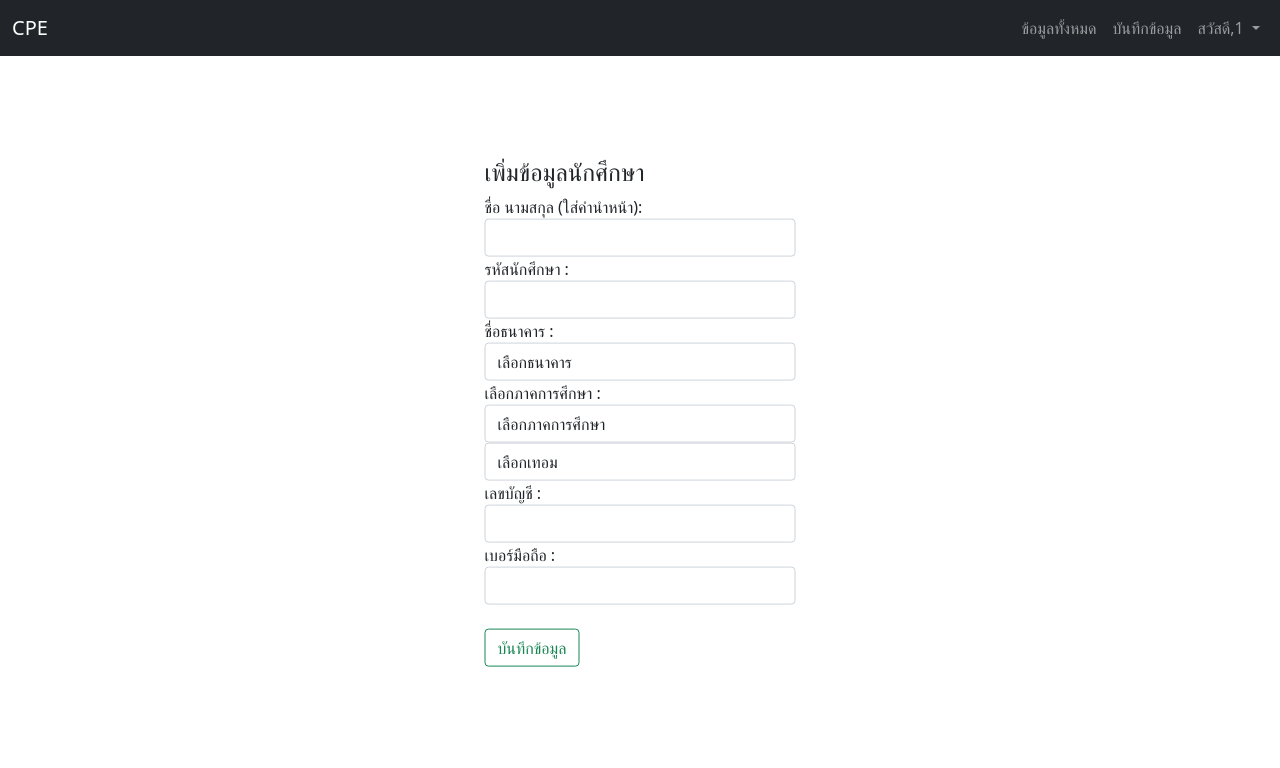
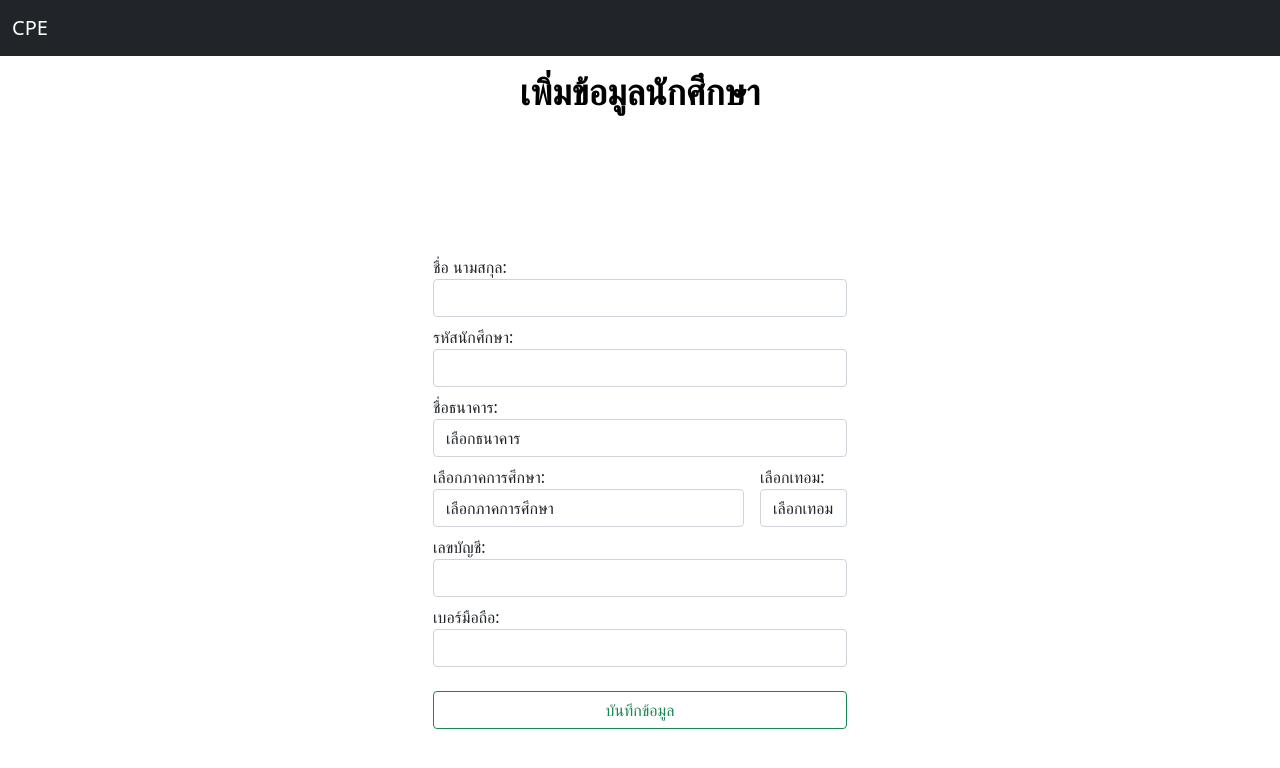
Before and after one commit to MonerProgram/cpework, a PHP site: page /register.php in a window 1280 px wide. Shown: the top 768 px of the page. Run offline with PHP 8.4, Linux system fonts and the light colour scheme; the visitor is signed in with stand-in values (Sample User, id 1); data that the repository does not hold is empty; some libraries are stand-ins or nearby versions.

Commit message:
update หน้าregister1 แก้ UI เปลี่ยนจากสีดำ

```diff
--- a/New/register.php
+++ b/New/register.php
@@ -5,7 +5,7 @@ $username = "root";
 $password = "";
 $dbname = "cpework"; //ชื่อฐานข้อมูล
 
-$conn = mysqli_connect($servername,$username,$password,$dbname);
+$conn = mysqli_connect($servername, $username, $password, $dbname);
 
 if ($conn->connect_error) {
     die("การเชื่อมต่อล้มเหลว: " . $conn->connect_error);
@@ -31,7 +31,6 @@ if ($_SERVER["REQUEST_METHOD"] == "POST") {
         echo "<svg class='bi flex-shrink-0 me-2' width='24' height='24' role='img' aria-label='Danger:'><use xlink:href='#exclamation-triangle-fill'/></svg>";
         echo "<div>มีข้อมูลนักศึกษาที่มีชื่อและรหัสนักศึกษาเดียวกันในฐานข้อมูล</div>";
         echo "</div>";
-
     } else {
         // กระบวนการบันทึกข้อมูลลงในฐานข้อมูล
         $sql = "INSERT INTO record1 (Name, Student_id, Bank_name, Bank_account, Telephone,department,term) VALUES ('$Name', '$Student_id', '$Bank_name' ,'$Bank_account', '$Telephone','$department','$term')";
@@ -51,64 +50,77 @@ if ($_SERVER["REQUEST_METHOD"] == "POST") {
 ?>
 
 <!DOCTYPE html>
-<html>
+<html lang="en">
 
 <head>
-    <title>เพิ่มข้อมูลนักเรียน</title>
-    <link href="https://cdn.jsdelivr.net/npm/bootstrap@5.0.2/dist/css/bootstrap.min.css" rel="stylesheet" integrity="sha384-EVSTQN3/azprG1Anm3QDgpJLIm9Nao0Yz1ztcQTwFspd3yD65VohhpuuCOmLASjC" crossorigin="anonymous">
-
+    <meta charset="UTF-8">
+    <meta name="viewport" content="width=device-width, initial-scale=1.0">
+    <title>เพิ่มข้อมูลนักศึกษา</title>
+    <link rel="stylesheet" href="//code.jquery.com/ui/1.13.2/themes/base/jquery-ui.css">
+    <script src="https://code.jquery.com/jquery-3.6.0.js"></script>
+    <script src="https://code.jquery.com/ui/1.13.2/jquery-ui.js"></script>
+    <script src="https://cdn.tailwindcss.com"></script>
+    <script>
+        $(function() {
+            $("#datepicker").datepicker();
+        });
+    </script>
 </head>
 
 <body>
 
-
-
     <div class="container">
         <div class="row">
-            <div class="col-md-6">
-                <form method="POST" action="<?php echo $_SERVER["PHP_SELF"]; ?>" class=" position-absolute top-50 start-50 translate-middle"><br>
-                    <h4>เพิ่มข้อมูลนักศึกษา</h4>
-                    ชื่อ นามสกุล (ใส่คำนำหน้า): <input type="text" name="Name" class="form-control" required>
-                    รหัสนักศึกษา : <input type="text" name="Student_id" class="form-control" required>
-                    ชื่อธนาคาร :
-                    <select name="Bank_name" class="form-control" required>
-                        <option value="">เลือกธนาคาร</option>
+            <h1 class="text-center text-4xl font-semibold text-black  mt-0 pt-0 ">เพิ่มข้อมูลนักศึกษา</h1>
+
+            <div class="col-md-6 mt-0">
+                <form method="POST" action="<?php echo $_SERVER["PHP_SELF"]; ?>" class=" position-absolute top-[60%] start-50 translate-middle"><br>
+                    <br>
+                    ชื่อ นามสกุล: <input type="text" name="Name" class="form-control mb-2" required>
+                    รหัสนักศึกษา: <input type="text" name="Student_id" class="form-control mb-2" required>
+                    ชื่อธนาคาร:
+                    <select name="Bank_name" class="form-control mb-2">
+                        <option value="" disabled selected hidden>เลือกธนาคาร</option>
                         <option value="ธนาคารกสิกรไทย">ธนาคารกสิกรไทย</option>
                         <option value="ธนาคารกรุงเทพ">ธนาคารกรุงเทพ</option>
                         <option value="ธนาคารกรุงศรีอยุธยา">ธนาคารกรุงศรีอยุธยา</option>
-                        <option value="ธนาคารกสิกรไทย">ธนาคารออมสิน</option>
-                        <option value="ธนาคารกรุงเทพ">ธนาคารกรุงไทย</option>
-                        <option value="ธนาคารกรุงศรีอยุธยา">ธนาคารทหารไทยธนชาต</option>
-                        <option value="ธนาคารกสิกรไทย">ธนาคารซีไอเอ็มบี</option>
-                        <option value="ธนาคารกรุงเทพ">ธนาคารไทยพาณิชย์</option>
+                        <option value="ธนาคารออมสิน">ธนาคารออมสิน</option>
+                        <option value="ธนาคารกรุงไทย">ธนาคารกรุงไทย</option>
+                        <option value="ธนาคารทหารไทยธนชาต">ธนาคารทหารไทยธนชาต</option>
+                        <option value="ธนาคารซีไอเอ็มบี">ธนาคารซีไอเอ็มบี</option>
+                        <option value="ธนาคารไทยพาณิชย์">ธนาคารไทยพาณิชย์</option>
                     </select>
 
-                    เลือกภาคการศึกษา :
-                    <select name="department" class="form-control" required>
-                        <option value="">เลือกภาคการศึกษา</option>
+                    <div class="flex space-x-4 mb-2">
+                        <div>
+                            เลือกภาคการศึกษา:
+                            <select name="department" class="form-control">
+                                <option value="" disabled selected hidden>เลือกภาคการศึกษา</option>
                                 <option value="สาขาวิศวกรรมคอมพิวเตอร์(หลักสูตรปกติ)">สาขาวิศวกรรมคอมพิวเตอร์(หลักสูตรปกติ)</option>
                                 <option value="สาขาวิศวกรรมคอมพิวเตอร์(หลักสูตรนานาชาติ)">สาขาวิศวกรรมคอมพิวเตอร์(หลักสูตรนานาชาติ)</option>
                                 <option value="สาขาวิทยาศาสตร์ข้อมูลสุขภาพ">สาขาวิทยาศาสตร์ข้อมูลสุขภาพ</option>
                                 <option value="สาขาวิศวกรรมคอมพิวเตอร์(พื้นที่การศึกษาราชบุรี)">สาขาวิศวกรรมคอมพิวเตอร์(พื้นที่การศึกษาราชบุรี)</option>
                             </select>
-
-           <select name="term" class="form-control" >
-              <option value="">เลือกเทอม</option>
+                        </div>
+                        <div>
+                            เลือกเทอม:
+                            <select name="term" class="form-control">
+                                <option value="" disabled selected hidden>เลือกเทอม</option>
                                 <option value="1">1</option>
                                 <option value="2">2</option>
                                 <option value="S">S</option>
                             </select>
+                        </div>
+                    </div>
 
-
-                    เลขบัญชี : <input type="text" name="Bank_account" class="form-control" required>
-                    เบอร์มือถือ : <input type="text" name="Telephone" class="form-control" required><br>
-                    <input type="submit" class="btn btn-outline-success" value="บันทึกข้อมูล">
+                    เลขบัญชี: <input type="text" name="Bank_account" class="form-control mb-2">
+                    เบอร์มือถือ: <input type="text" name="Telephone" class="form-control mb-0"><br>
+                    <input type="submit" class="btn btn-outline-success w-full mb-4" value="บันทึกข้อมูล">
                 </form>
             </div>
         </div>
     </div>
 
-
 </body>
 
 </html>
```
Also changed, not shown: New/register1.php (+24 -15 lines). Lines whose indentation alone changed are shown as unchanged.
